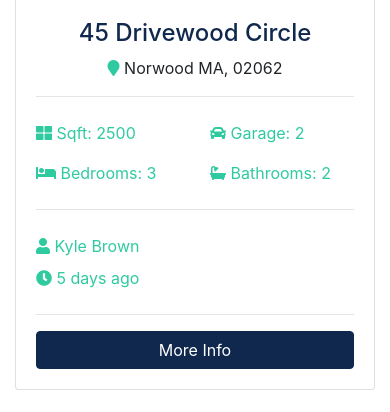
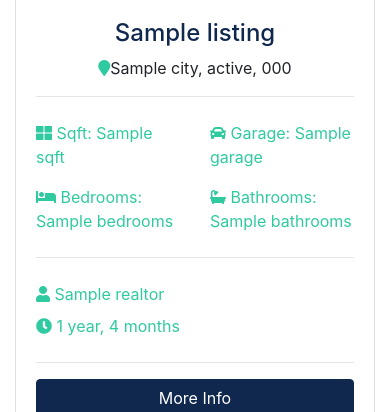
Before and after one commit to gitRipan/real_estate, a Django app: template templates/pages/index.html in a window 390 px wide. Shown: the part 1194-1606 px from the top of the page. Run offline with Django 3.2, Linux system fonts and the light colour scheme; the template is opened without the code that fills it: most values are stand-ins (such as "Sample title", 1, 10 or a date in 2020); grey boxes marked "Sample" are stand-in pictures; some libraries are stand-ins or nearby versions.

Commit message:
Added Home & About page dynamic content

```diff
--- a/templates/pages/index.html
+++ b/templates/pages/index.html
@@ -1,5 +1,7 @@
 {% extends 'base.html' %}
 {% load static %}
+
+{% load humanize %}
 
 {% block content %}
   <!-- Showcase -->
@@ -131,134 +133,56 @@
     <div class="container">
       <h3 class="text-center mb-3">Latest Listings</h3>
       <div class="row">
-        <!-- Listing 1 -->
+        {% if listings %}
+          {% for listing in listings %}
             <div class="col-md-6 col-lg-4 mb-4">
               <div class="card listing-preview">
-            <img class="card-img-top" src=" {% static 'img/homes/home-1.jpg' %}" alt="">
+                <img class="card-img-top" src="{{ listing.photo_main.url }}" alt="">
                 <div class="card-img-overlay">
                   <h2>
-                <span class="badge badge-secondary text-white">$490,000</span>
+                    <span 0class="badge badge-secondary text-white"> ${{ listing.price | intcomma }} </span>
                   </h2>
                 </div>
                 <div class="card-body">
                   <div class="listing-heading text-center">
-                <h4 class="text-primary">45 Drivewood Circle</h4>
+                    <h4 class="text-primary">{{ listing.title }}</h4>
                     <p>
-                  <i class="fas fa-map-marker text-secondary"></i> Norwood MA, 02062</p>
+                      <i class="fas fa-map-marker text-secondary"></i>{{ listing.city }}, {{ listing.state }}, {{ listing.zipcode }}</p>
                   </div>
                   <hr>
                   <div class="row py-2 text-secondary">
                     <div class="col-6">
-                  <i class="fas fa-th-large"></i> Sqft: 2500</div>
+                      <i class="fas fa-th-large"></i> Sqft: {{ listing.sqft }} </div>
                     <div class="col-6">
-                  <i class="fas fa-car"></i> Garage: 2</div>
+                      <i class="fas fa-car"></i> Garage: {{ listing.garage }} </div>
                   </div>
                   <div class="row py-2 text-secondary">
                     <div class="col-6">
-                  <i class="fas fa-bed"></i> Bedrooms: 3</div>
+                      <i class="fas fa-bed"></i> Bedrooms: {{ listing.bedrooms }}</div>
                     <div class="col-6">
-                  <i class="fas fa-bath"></i> Bathrooms: 2</div>
+                      <i class="fas fa-bath"></i> Bathrooms: {{ listing.bathrooms }}</div>
                   </div>
                   <hr>
                   <div class="row py-2 text-secondary">
                     <div class="col-6">
-                  <i class="fas fa-user"></i> Kyle Brown</div>
+                      <i class="fas fa-user"></i> {{ listing.realtor }} </div>
                   </div>
                   <div class="row text-secondary pb-2">
                     <div class="col-6">
-                  <i class="fas fa-clock"></i> 5 days ago</div>
+                      <i class="fas fa-clock"></i> {{ listing.list_date | timesince }}</div>
                   </div>
                   <hr>
-              <a href="listing.html" class="btn btn-primary btn-block">More Info</a>
+                  <a href="{% url 'listing' listing.id %}" class="btn btn-primary btn-block">More Info</a>
                 </div>
               </div>
             </div>
 
-        <!-- Listing 2 -->
-        <div class="col-md-6 col-lg-4 mb-4">
-          <div class="card listing-preview">
-            <img class="card-img-top" src=" {% static 'img/homes/home-2.jpg' %}" alt="">
-            <div class="card-img-overlay">
-              <h2>
-                <span class="badge badge-secondary text-white">$550,000</span>
-              </h2>
+          {% endfor %}
+        {% else %}
+          <div class="col-md-12">
+            <p>No Listings Available</p>
           </div>
-            <div class="card-body">
-              <div class="listing-heading text-center">
-                <h4 class="text-primary">18 Jefferson Lane</h4>
-                <p>
-                  <i class="fas fa-map-marker text-secondary"></i> Woburn MA, 01801</p>
-              </div>
-              <hr>
-              <div class="row py-2 text-secondary">
-                <div class="col-6">
-                  <i class="fas fa-th-large"></i> Sqft: 3200</div>
-                <div class="col-6">
-                  <i class="fas fa-car"></i> Garage: 1</div>
-              </div>
-              <div class="row py-2 text-secondary">
-                <div class="col-6">
-                  <i class="fas fa-bed"></i> Bedrooms: 4</div>
-                <div class="col-6">
-                  <i class="fas fa-bath"></i> Bathrooms: 2.5</div>
-              </div>
-              <hr>
-              <div class="row py-2 text-secondary">
-                <div class="col-6">
-                  <i class="fas fa-user"></i> Mark Hudson</div>
-              </div>
-              <div class="row text-secondary pb-2">
-                <div class="col-6">
-                  <i class="fas fa-clock"></i> 5 days ago</div>
-              </div>
-              <hr>
-              <a href="listing.html" class="btn btn-primary btn-block">More Info</a>
-            </div>
-          </div>
-        </div>
-
-        <!-- Listing 3 -->
-        <div class="col-md-6 col-lg-4 mb-4">
-          <div class="card listing-preview">
-            <img class="card-img-top" src=" {% static 'img/homes/home-3.jpg' %}" alt="">
-            <div class="card-img-overlay">
-              <h2>
-                <span class="badge badge-secondary text-white">$580,000</span>
-              </h2>
-            </div>
-            <div class="card-body">
-              <div class="listing-heading text-center">
-                <h4 class="text-primary">187 Woodrow Street</h4>
-                <p>
-                  <i class="fas fa-map-marker text-secondary"></i> Salem MA, 01915</p>
-              </div>
-              <hr>
-              <div class="row py-2 text-secondary">
-                <div class="col-6">
-                  <i class="fas fa-th-large"></i> Sqft: 3107</div>
-                <div class="col-6">
-                  <i class="fas fa-car"></i> Garage: 0</div>
-              </div>
-              <div class="row py-2 text-secondary">
-                <div class="col-6">
-                  <i class="fas fa-bed"></i> Bedrooms: 4</div>
-                <div class="col-6">
-                  <i class="fas fa-bath"></i> Bathrooms: 3</div>
-              </div>
-              <hr>
-              <div class="row py-2 text-secondary">
-                <div class="col-6">
-                  <i class="fas fa-user"></i> Mark Hudson</div>
-              </div>
-              <div class="row text-secondary pb-2">
-                <div class="col-6">
-                  <i class="fas fa-clock"></i> 5 days ago</div>
-              </div>
-              <hr>
-              <a href="listing.html" class="btn btn-primary btn-block">More Info</a>
-            </div>
-          </div>
-        </div>
+        {% endif %}
 
       </div>
     </div>
```
Also changed, not shown: listings/models.py (+9 -8 lines), pages/views.py (+25 -3 lines), templates/pages/about.html (+18 -28 lines), sqlite3.db. Lines whose indentation alone changed are shown as unchanged.
